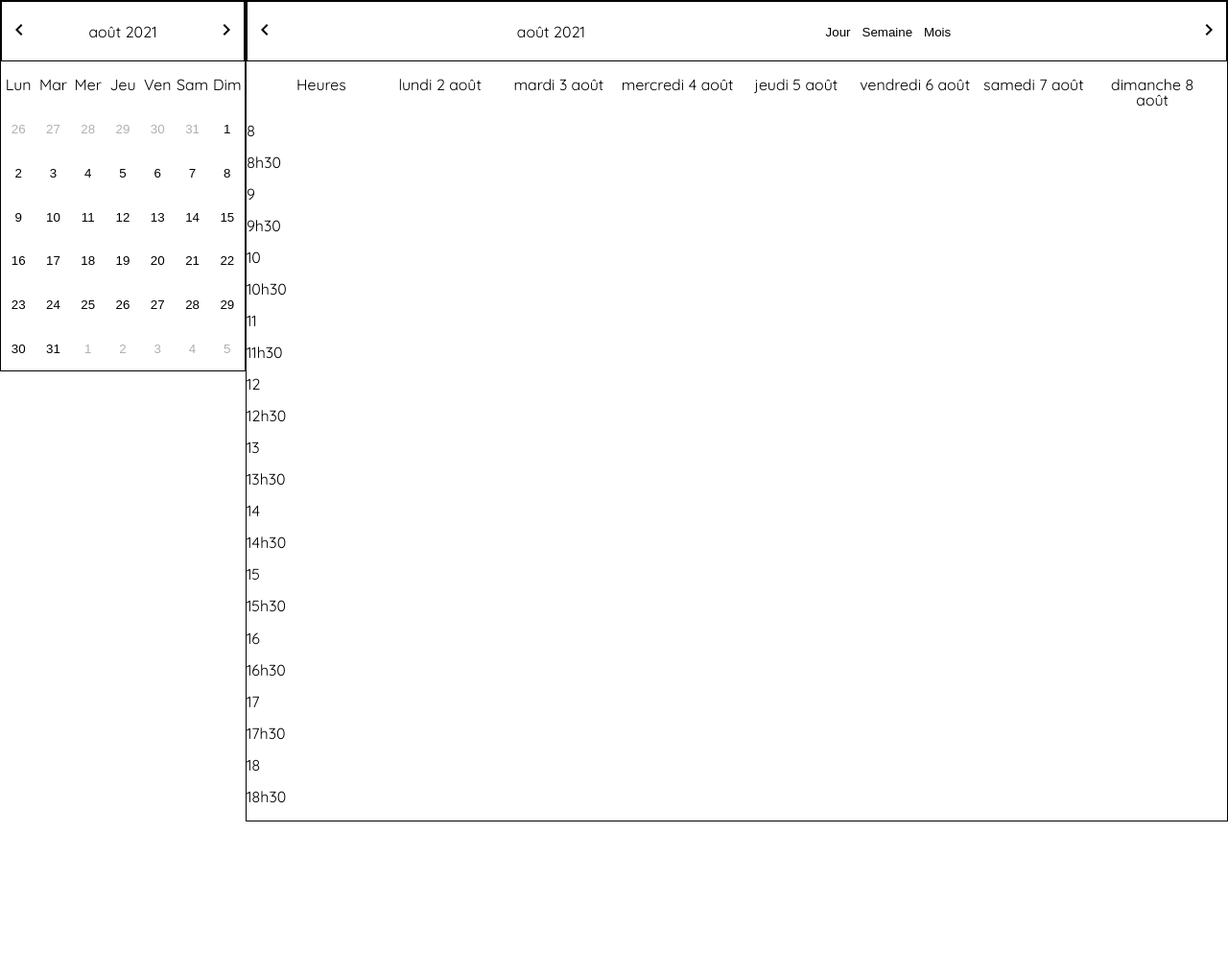
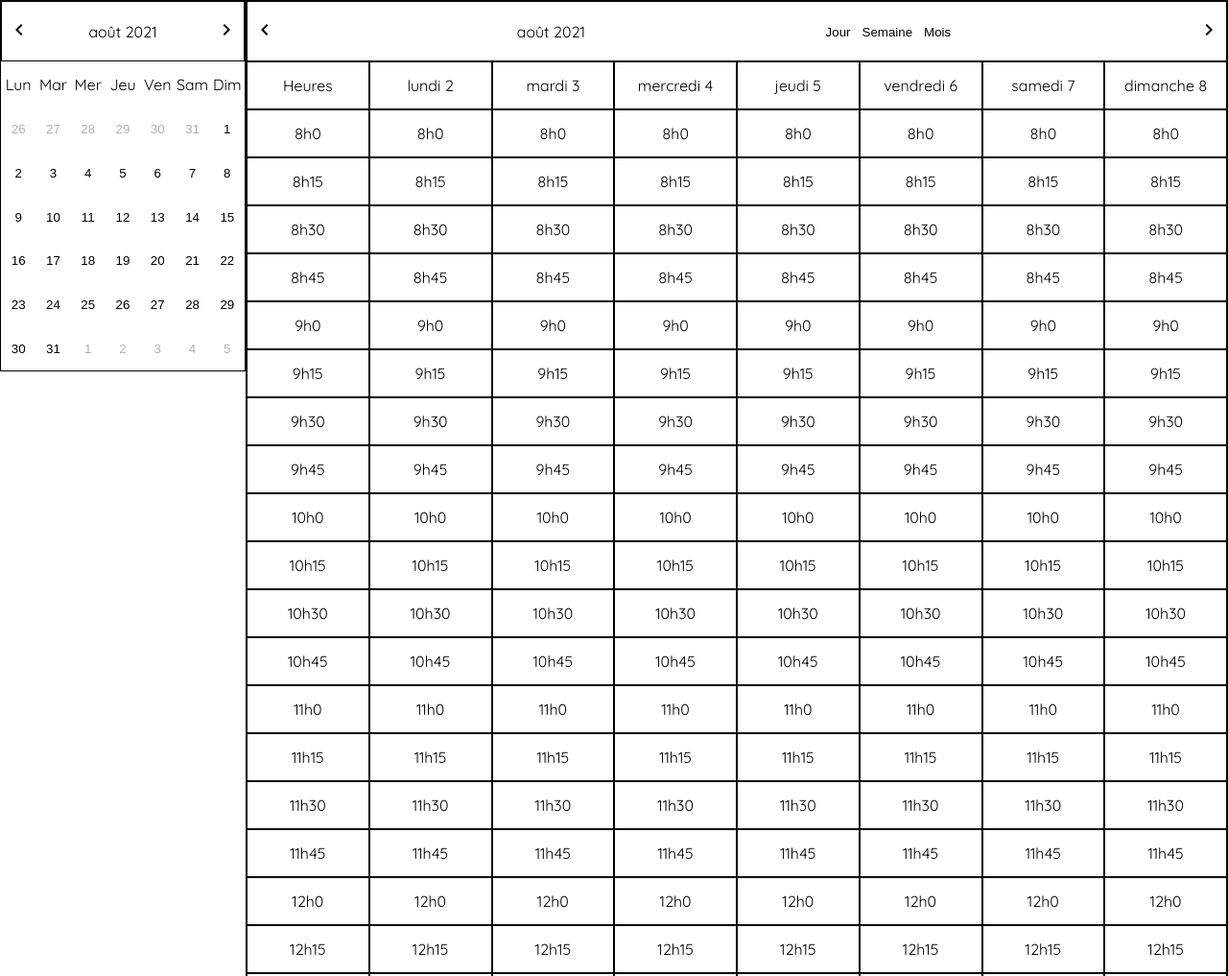
Before and after one commit to morgane17230/Educateur-canin, a React app: page / in a window 1280 px wide. Shown: the top 1017 px of the page at 96% size. Before the commit the page ends 856 px from the top, so only its background shows below. Built offline with nearby package versions, Linux system fonts and the light colour scheme.

Commit message:
scheduler Dates

```diff
--- a/src/components/Calendar/Scheduler.js
+++ b/src/components/Calendar/Scheduler.js
@@ -1,3 +1,4 @@
+/* eslint-disable no-mixed-operators */
 /* eslint-disable no-plusplus */
 import React from 'react';
 import PropTypes from 'prop-types';
@@ -79,14 +80,16 @@ const Scheduler = ({
 
   // week display
 
-  const weekDays = [];
   const dayHours = [];
+  const weekDays = ['Heures'];
   const currentDate = new Date(chosenDay);
   const currentDay = currentDate.getDay();
   const lessDays = currentDay === 0 ? 6 : currentDay - 1;
-  for (let h = 8; h < 19; h++) {
-    dayHours.push(h, `${h}h30`);
-  }
+  for (let h = 8; h <= 18; h++) {
+    for (let m = 0; m < 4; m++) {
+      dayHours.push(
+        new Date(new Date(Date.now()).setHours(h)).setMinutes(m * 15),
+      );
       for (let i = 0; i < 7; i++) {
         const weekDay = new Date(
           new Date(
@@ -101,29 +104,28 @@ const Scheduler = ({
             ).getDate() - lessDays,
           ),
         );
-    weekDays.push(weekDay);
+        weekDay.setHours(h);
+        weekDay.setMinutes(15 * m);
+        dayHours.push(weekDay);
+        weekDays.push(weekDay.toLocaleDateString('fr-FR', { day: 'numeric', weekday: 'long' }));
+      }
+    }
   }
 
-  const weekHoursList = (weekHour, index) => (
-    <div key={index} className="scheduler-content-hour">
-      <div className="scheduler-content-item">{weekHour}</div>
+  const weekHoursList = (weekDay, index) => (
+    <div
+      key={index}
+      value={Date.parse(weekDay)}
+      className="scheduler-content-item "
+    >
+      {new Date(weekDay).getHours()}h{new Date(weekDay).getMinutes()}
     </div>
   );
+  const weekDaysCopy = [...new Set(weekDays)];
 
   const weekDayList = (weekDay, index) => (
-    <div
-      key={index}
-      className={
-              Date.parse(weekDay) === chosenDay
-                ? 'scheduler-content-header-item active'
-                : 'scheduler-content-header-item'
-          }
-    >
-      {new Date(weekDay).toLocaleDateString('fr-FR', {
-        weekday: 'long',
-        day: 'numeric',
-        month: 'long',
-      })}
+    <div key={index} className="scheduler-content-item">
+      {weekDay}
     </div>
   );
 
@@ -164,13 +166,10 @@ const Scheduler = ({
           <Icon path={mdiChevronRight} title="next date" size={1} />
         </button>
       </div>
-      <div className="scheduler-content">
       <div className="scheduler-content-header">
-          <div className="scheduler-content-header-item">Heures</div>
-          {weekDays.map(weekDayList)}
+        {weekDaysCopy.map(weekDayList)}
       </div>
-      </div>
-      <div>{dayHours.map(weekHoursList)}</div>
+      <div className="scheduler-content">{dayHours.map(weekHoursList)}</div>
     </div>
   );
 };
--- a/src/styles/scheduler.scss
+++ b/src/styles/scheduler.scss
@@ -24,19 +24,30 @@
     }
     &-content {
         display: flex;
+        flex-wrap: wrap;
         &-header {
             display: flex;
-            justify-content: space-evenly;
-            text-align: center;
-            width: 100%;
-            padding: 1rem;
-            &-item {
-                width: calc(100% / 8);
+        }
+        &-prime{
+               background-color: aqua;
+               width: calc(100% / 8);
             }
-        }
         &-item {
+            display: flex;
             width: calc(100% / 8);
-            height: calc(95vh / 23);
+            height: auto;
+            border: 1px solid black;
+            justify-content: center;
+            padding: 1rem 0;
+            &-prime{
+            display: flex;
+            flex-direction: column;
+            width: calc(100% / 7);
+            height: auto;
+            border: 1px solid black;
+            justify-content: center;
+            padding: 1rem 0;
+            }
         }
     }
 }
@@ -45,3 +56,7 @@
     background-color: grey;
     color: white;
 }
+
+.hidden {
+   visibility: hidden;
+}
```
Lines whose indentation alone changed are shown as unchanged.
